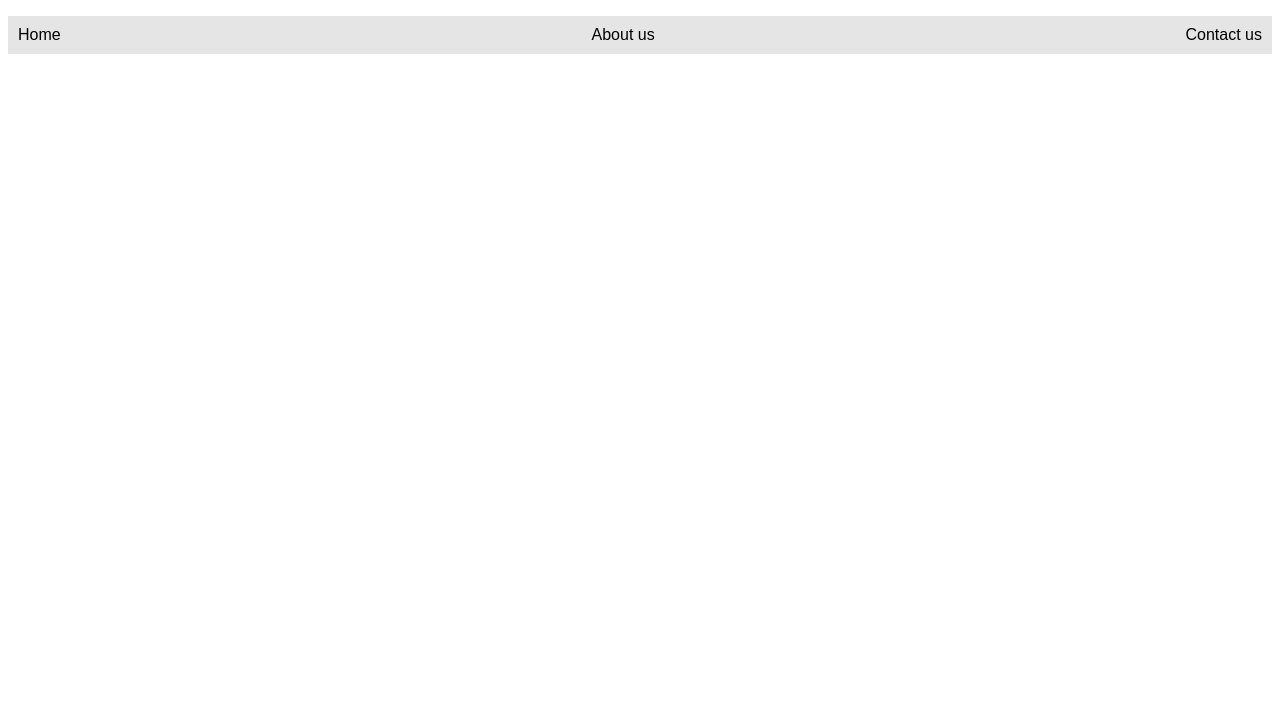
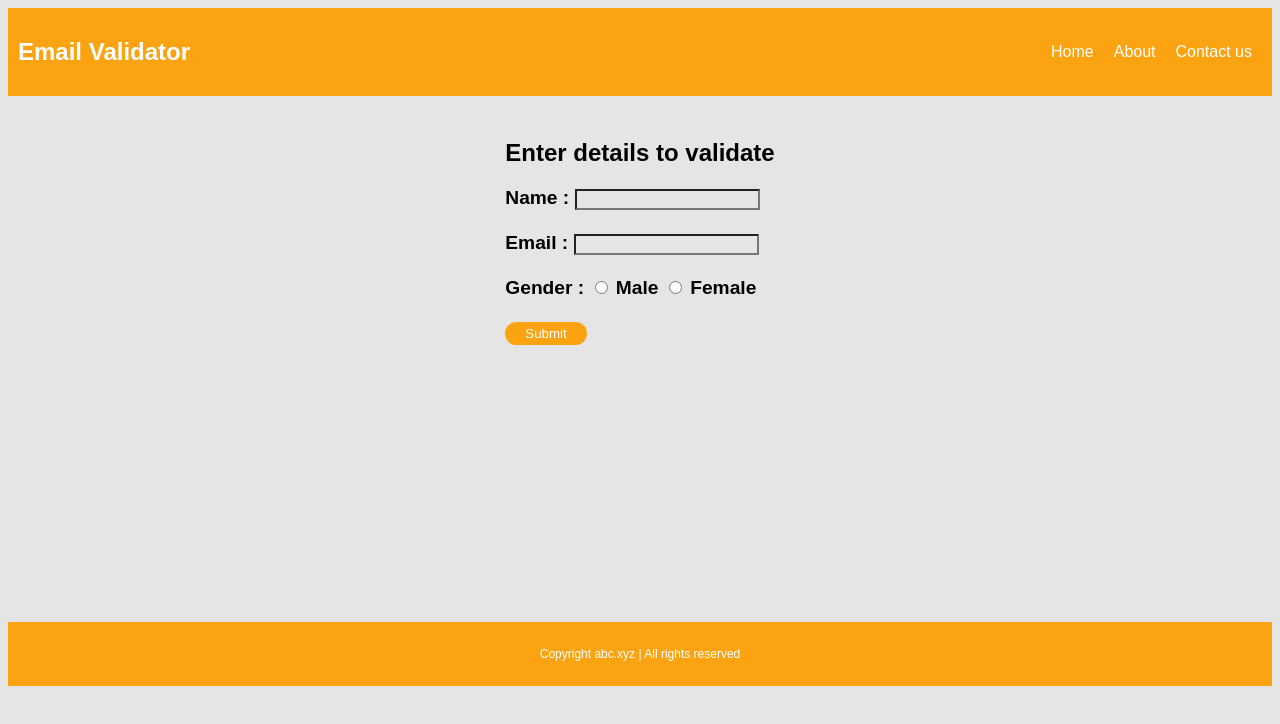
Before and after one commit to Dev-5804/Email-Validator, a plain HTML site: page index.html in a window 1280 px wide. Drawn offline with Linux system fonts and the light colour scheme.

Commit message:
added required styles

```diff
--- a/css/style.css
+++ b/css/style.css
@@ -1,20 +1,104 @@
-:root{
-    --color1 : #000000;
-    --color2 : #14213D;
-    --color3 : #FCA311;
-    --color4 : #E5E5E5;
-    --color5 : #FFFFFF;
-}
-*{
-    font-family: Arial, Helvetica, sans-serif;
+:root {
+    --color3: #000000;
+    --color2: #14213D;
+    --color3: #FCA311;
+    --color4: #E5E5E5;
+    --color5: #FFFFFF;
 }
 
-nav ul{
+* {
+    font-family: Arial, Helvetica, sans-serif;
+    background-color: var(--color4);
+}
+
+nav {
+    display: flex;
+    background-color: var(--color3);
+    align-items: center;
+    justify-content: space-between;
+    /* border-radius: 23px; */
+}
+
+nav h1 {
+    color: var(--color5);
+    padding: 10px;
+    background-color: var(--color3);
+}
+
+nav ul {
     list-style: none;
     display: flex;
-    align-items: center;
-    justify-content: space-between;
-    padding: 0 23px;
-    background-color: var(--color4);
+    padding: 10px;
+    background-color: var(--color3);
+}
+
+nav ul li a {
+    background-color: var(--color3);
+    color: var(--color5);
+    text-decoration: none;
     padding: 10px;
 }
+
+nav ul li a:hover {
+    color: var(--color2);
+}
+
+main{
+    min-height: 60vh;
+    padding: 23px;
+    justify-self: center;
+}
+
+main form{
+    max-width: 80vw;
+    margin: auto;
+    font-weight: bold;
+    font-size: larger;
+}
+
+.submit{
+    background-color: var(--color3);
+    border: 2px;
+    border-radius: 12px;
+    padding: 4px 20px;
+    color: var(--color5);
+}
+
+.submit:hover{
+    color: var(--color2);
+    cursor: pointer;
+}
+
+footer {
+    display: flex;
+    background-color: var(--color3);
+    align-items: center;
+    padding: 13px;
+    justify-content: center;
+}
+
+footer p {
+    font-size: 12px;
+    background-color: var(--color3);
+    color: var(--color5);
+}
+
+
+@media only screen and (max-width : 670px){
+    main form{
+        font-size: 12px;
+    }
+    nav{
+        flex-direction: column;
+        padding: 8px;
+    }
+
+    nav h1{
+        padding: 1px;
+        font-size: xx-large;
+    }
+
+    nav ul {
+        padding: 0px;
+    }
+}
--- a/index.html
+++ b/index.html
@@ -9,18 +9,38 @@
 <body>
     <header>
         <nav>
+            <h1>Email Validator</h1>
             <ul>
-                <li>Home</li>
-                <li>About us</li>
-                <li>Contact us</li>
+                <li><a href="">Home</a></li>
+                <li><a href="">About</a></li>
+                <li><a href="">Contact us</a></li>
             </ul>
         </nav>
     </header>
     <main>
+        <h2>Enter details to validate</h2>
+        <form action="/submit" method="post">
+            <label for="name">Name : </label>
+            <input type="text">
+            <br><br>
 
+            <label for="Email">Email : </label>
+            <input type="email">
+            <br><br>
+
+            <label for="Gender">Gender : </label>
+            <input type="radio" id="male" name="Gender">
+            <label for="male">Male</label>
+            <input type="radio" id="female" name="Gender">
+            <label for="female">Female</label>
+            <br><br>
+
+            <input type="submit" class="submit" value="Submit">
+            <br><br>
+        </form>
     </main>
     <footer>
-
+        <p>Copyright abc.xyz | All rights reserved</p>
     </footer>
     <script src="js/script.js"></script>
 </body>
```
